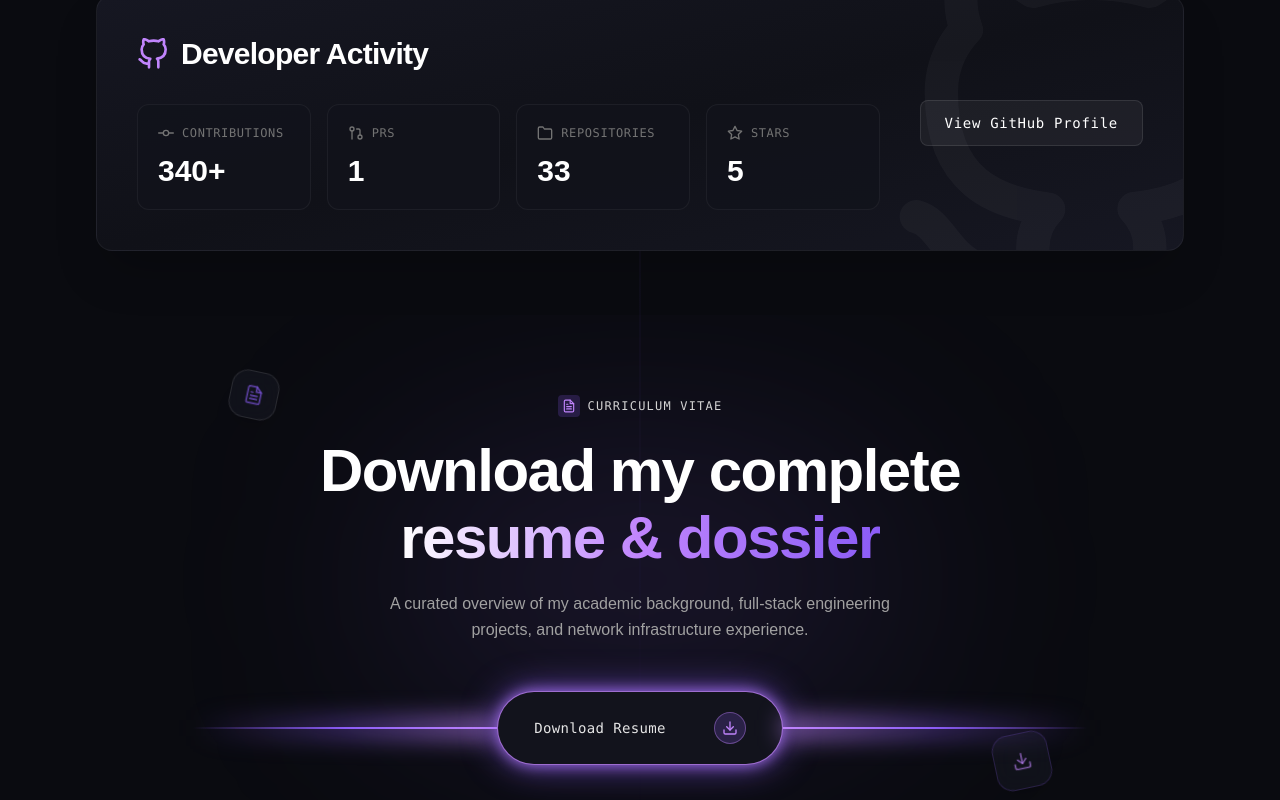
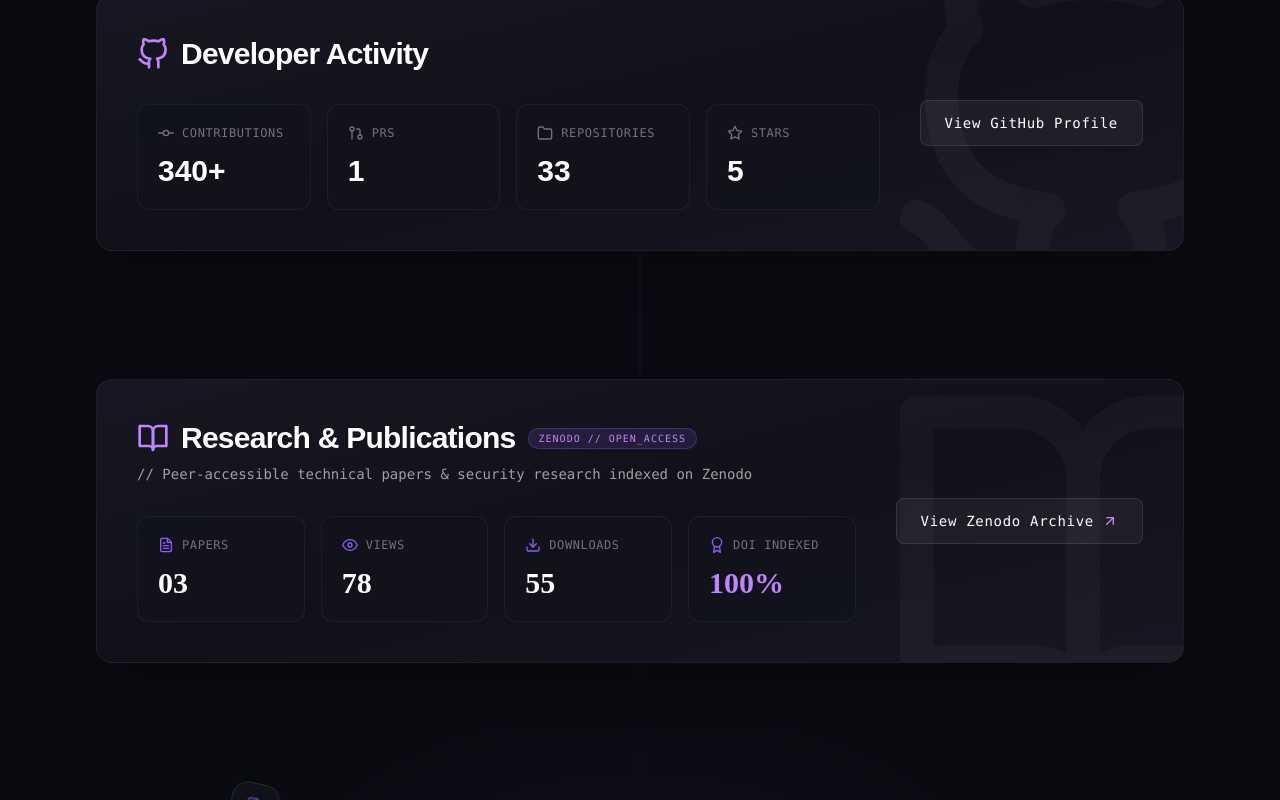
Before and after one commit to leavingnadir/personal-portfolio, a React (Vite) app: page / in a window 1280 px wide. Shown: the part 2000-2800 px from the top of the page. Built offline with nearby package versions, Linux system fonts and the light colour scheme; a web font is replaced by a local one.

Commit message:
Update Zenodo Activity section in homepage

```diff
--- /dev/null
+++ b/src/components/ZenodoActivity.jsx
@@ -0,0 +1,101 @@
+/* eslint-disable react/jsx-no-comment-textnodes */
+import { FiBookOpen, FiFileText, FiEye, FiDownload, FiAward, FiArrowUpRight } from "react-icons/fi";
+
+export default function ZenodoActivity() {
+  return (
+    <section
+      className="max-w-6xl mx-auto px-4 sm:px-8 py-12 md:py-16 text-white"
+      id="zenodo-research"
+    >
+      {/* Main Research Card */}
+      <div className="grid-black-color relative w-full overflow-hidden flex flex-col lg:flex-row gap-10 justify-between items-center !p-8 sm:!p-10 shadow-2xl">
+
+        {/* Background Watermark */}
+        <div className="absolute right-0 bottom-0 translate-x-1/4 translate-y-1/4 opacity-[0.03] pointer-events-none">
+          <FiBookOpen className="w-[400px] h-[400px]" />
+        </div>
+
+        {/* Left Side: Info & Research Metrics */}
+        <div className="relative z-10 w-full lg:w-3/4 space-y-8">
+
+          {/* Title Area */}
+          <div>
+            <div className="flex flex-wrap items-center gap-3 mb-2">
+              <FiBookOpen className="size-8 text-neon" />
+              <h3 className="text-2xl sm:text-3xl font-bold tracking-tight">
+                Research &amp; Publications
+              </h3>
+              <span className="px-2.5 py-0.5 rounded-full bg-violet/15 border border-violet/30 font-mono text-[10px] uppercase tracking-widest text-neon">
+                ZENODO // OPEN_ACCESS
+              </span>
+            </div>
+            <p className="text-neutral-400 text-xs sm:text-sm font-mono">// Peer-accessible technical papers &amp; security research indexed on Zenodo</p>
+          </div>
+
+          {/* Stats Grid */}
+          <div className="grid grid-cols-2 md:grid-cols-4 gap-4">
+
+            {/* Stat 1: Published Papers */}
+            <div className="bg-midnight/85 border border-white/5 rounded-xl p-5 hover:border-violet/30 transition-colors">
+              <div className="flex items-center gap-2 font-mono text-xs text-neutral-500 mb-3 uppercase tracking-wider">
+                <FiFileText className="size-4 text-violet" />
+                <span>Papers</span>
+              </div>
+              <div className="text-2xl sm:text-3xl font-bold" style={{ fontFamily: "PPSupplyMono" }}>
+                03
+              </div>
+            </div>
+
+            {/* Stat 2: Researcher Views */}
+            <div className="bg-midnight/85 border border-white/5 rounded-xl p-5 hover:border-violet/30 transition-colors">
+              <div className="flex items-center gap-2 font-mono text-xs text-neutral-500 mb-3 uppercase tracking-wider">
+                <FiEye className="size-4 text-violet" />
+                <span>Views</span>
+              </div>
+              <div className="text-2xl sm:text-3xl font-bold" style={{ fontFamily: "PPSupplyMono" }}>
+                78
+              </div>
+            </div>
+
+            {/* Stat 3: Paper Downloads */}
+            <div className="bg-midnight/85 border border-white/5 rounded-xl p-5 hover:border-violet/30 transition-colors">
+              <div className="flex items-center gap-2 font-mono text-xs text-neutral-500 mb-3 uppercase tracking-wider">
+                <FiDownload className="size-4 text-violet" />
+                <span>Downloads</span>
+              </div>
+              <div className="text-2xl sm:text-3xl font-bold" style={{ fontFamily: "PPSupplyMono" }}>
+                55
+              </div>
+            </div>
+
+            {/* Stat 4: Repository Index */}
+            <div className="bg-midnight/85 border border-white/5 rounded-xl p-5 hover:border-violet/30 transition-colors">
+              <div className="flex items-center gap-2 font-mono text-xs text-neutral-500 mb-3 uppercase tracking-wider">
+                <FiAward className="size-4 text-violet" />
+                <span>DOI Indexed</span>
+              </div>
+              <div className="text-2xl sm:text-3xl font-bold text-neon" style={{ fontFamily: "PPSupplyMono" }}>
+                100%
+              </div>
+            </div>
+
+          </div>
+        </div>
+
+        {/* Right Side: CTA Button */}
+        <div className="relative z-10 w-full lg:w-auto flex justify-start lg:justify-end mt-4 lg:mt-0">
+          <a
+            href="https://zenodo.org/search?q=metadata.creators.person_or_org.name%3A%22Ranaweera%2C%20Hirusha%22&l=list&p=1&s=10&sort=bestmatch"
+            target="_blank"
+            rel="noopener noreferrer"
+            className="group inline-flex items-center justify-center gap-2 px-6 py-3 rounded-lg border border-white/10 bg-white/5 hover:bg-violet/10 hover:border-violet/50 font-mono text-sm tracking-wider text-white transition-all duration-300 whitespace-nowrap"
+          >
+            <span>View Zenodo Archive</span>
+            <FiArrowUpRight className="size-4 text-neon group-hover:translate-x-0.5 group-hover:-translate-y-0.5 transition-transform" />
+          </a>
+        </div>
+
+      </div>
+    </section>
+  );
+}
--- a/src/pages/Home.jsx
+++ b/src/pages/Home.jsx
@@ -4,6 +4,7 @@ import StatsSection from "../components/StatsSection";
 import RolesSection from "../components/RolesSection";
 
 const GithubActivity = lazy(() => import("../components/GithubActivity"));
+const ZenodoActivity = lazy(() => import("../components/ZenodoActivity"));
 const Resume = lazy(() => import("../components/resume"));
 
 export default function Home() {
@@ -48,6 +49,7 @@ export default function Home() {
 
         <Suspense fallback={<div className="h-32" />}>
           <GithubActivity />
+          <ZenodoActivity />
           <Resume />
         </Suspense>
       </div>
```
